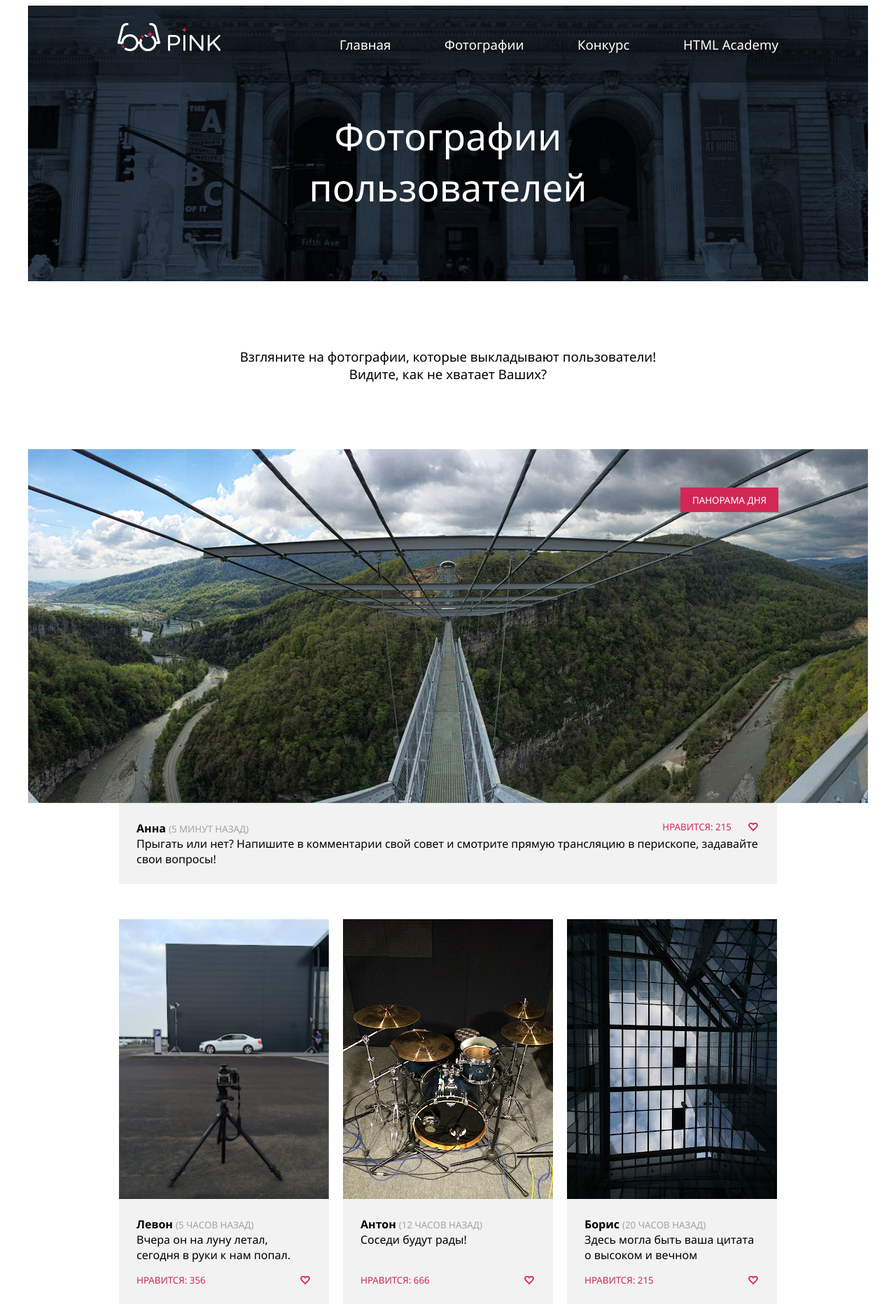
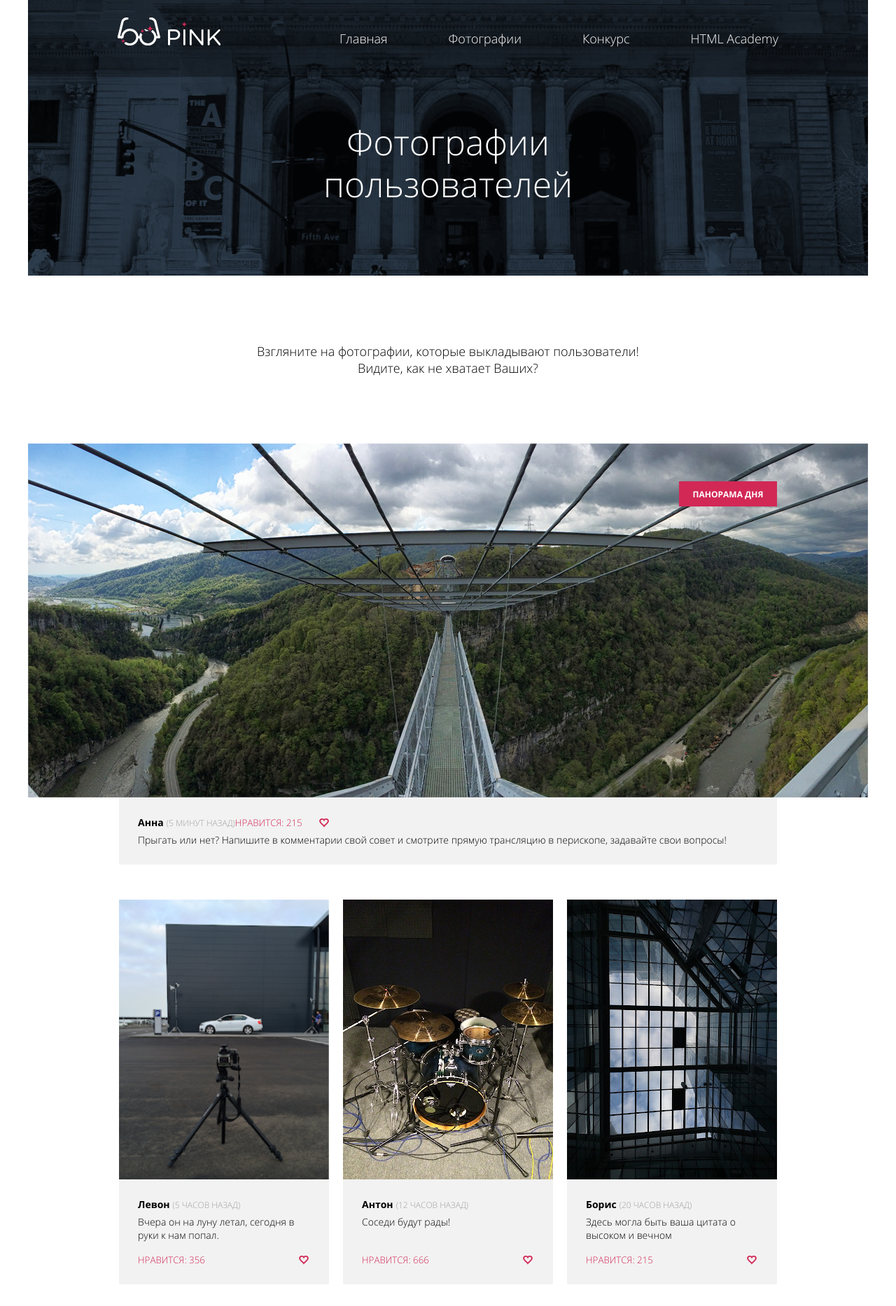
Before and after one commit to WoulDoar/front_hw1, a plain HTML site: page index.html in a window 1280 px wide. Shown: the top 1867 px of the page at 70% size. Drawn offline with Linux system fonts and the light colour scheme.

Commit message:
comments part 1

```diff
--- a/index.html
+++ b/index.html
@@ -8,8 +8,7 @@
     </head>
 
     <body>
-        <div class="main_container">
-            <header>
+        <header class="large_panel">
             <div class="main_menu">
                 <img class="pink_logo_top"
                      src="images/logotype-white-desktop.png"
@@ -25,24 +24,21 @@
             </div>
 
             <h1>
-                    Фотографии
-                    <br/>пользователей
+                Фотографии<br/>пользователей
             </h1>
         </header>
 
-            <main>
+        <main class="large_panel">
             <p class="wide_p">
-                    Взгляните на фотографии, которые выкладывают пользователи!
-                    <br>Видите, как не хватает Ваших?
+                Взгляните на фотографии, которые выкладывают пользователи!<br>Видите, как не хватает Ваших?
             </p>
 
-                <a class="top_img_place" href="images/top.jpg" target="_blank">
+            <a class="top_img_container" href="images/top.jpg" target="_blank">
                 <img src="images/top.jpg" alt="ПАНОРАМА ДНЯ" />
                 <div class="top_tag">ПАНОРАМА ДНЯ</div>
             </a>
 
             <div class="small_panel">
-                    <div class="top_img">
                 <div class="img_info">
                     <div>
                         <p class="sender_name">Анна</p>
@@ -51,40 +47,44 @@
                     </div>
                     <p class="description">Прыгать или нет? Напишите в комментарии свой совет и смотрите прямую трансляцию в перископе, задавайте свои вопросы!</p>
                 </div>
-                    </div>
 
                 <ul class="img_viewer">
                     <li>
+                        <figure>
                             <a href="images/gallery_1.png"
                                 target="_blank">
                                 <img src="images/gallery_1.png" alt="Изображение" />
                             </a>
-                            <div class="img_info">
+                            <figcaption class="img_info">
                                 <div>
                                     <p class="sender_name">Левон</p>
                                     <p class="timepoint">(5 ЧАСОВ НАЗАД)</p>
                                 </div>
                                 <p class="description">Вчера он на луну летал, сегодня в руки к нам попал.</p>
                                 <a class="likes">НРАВИТСЯ: 356</a>
-                            </div>
+                            </figcaption>
+                        </figure>
                     </li>
 
                     <li>
+                        <figure>
                             <a href="images/gallery_2.png"
                                 target="_blank">
                                 <img src="images/gallery_2.jpg" alt="Изображение" />
                             </a>
-                            <div class="img_info">
+                            <figcaption class="img_info">
                                 <div>
                                     <p class="sender_name">Антон</p>
                                     <p class="timepoint">(12 ЧАСОВ НАЗАД)</p>
                                 </div>
                                 <p class="description">Соседи будут рады!</p>
                                 <a class="likes">НРАВИТСЯ: 666</a>
-                            </div>
+                            </figcaption>
+                        </figure>
                     </li>
 
                     <li>
+                        <figure>
                         <a href="images/gallery_3.png"
                             target="_blank">
                             <img src="images/gallery_3.jpg" alt="Изображение" />
@@ -97,51 +97,58 @@
                             <p class="description">Здесь могла быть ваша цитата о высоком и вечном</p>
                             <a class="likes">НРАВИТСЯ: 215</a>
                         </div>
+                    </figure>
                     </li>
 
                     <li>
+                        <figure>
                             <a href="images/gallery_4.png"
                                 target="_blank">
                                 <img src="images/gallery_4.jpg" alt="Изображение" />
                             </a>
-                            <div class="img_info">
+                            <figcaption class="img_info">
                                 <div>
                                     <p class="sender_name">Сергей</p>
                                     <p class="timepoint">(25 ЧАСОВ НАЗАД)</p>
                                 </div>
                                 <p class="description">Самая кубанская в мире!</p>
                                 <a class="likes">НРАВИТСЯ: 4</a>
-                            </div>
+                            </figcaption>
+                        </figure>
                     </li>
 
                     <li>
+                        <figure>
                             <a href="images/gallery_5.png"
                                 target="_blank">
                                 <img src="images/gallery_5.jpg" alt="Изображение" />
                             </a>
-                            <div class="img_info">
+                            <figcaption class="img_info">
                                 <div>
                                     <p class="sender_name">Максим</p>
                                     <p class="timepoint">(40 ЧАСОВ НАЗАД)</p>
                                 </div>
                                 <p class="description">Где снег-то?</p>
                                 <a class="likes">НРАВИТСЯ: 4</a>
-                            </div>
+                            </figcaption>
+                        </figure>
                     </li>
 
                     <li>
+                        <figure>
                             <a href="images/gallery_6.png"
                                 target="_blank">
                                 <img src="images/gallery_6.jpg" alt="Изображение" />
                             </a>
-                            <div class="img_info">
+                            <figcaption class="img_info">
                                 <div>
                                     <p class="sender_name">Надежда</p>
                                     <p class="timepoint">(45 ЧАСОВ НАЗАД)</p>
                                 </div>
                                 <p class="description">Всем GM и взаимные лайки!</p>
                                 <a class="likes">НРАВИТСЯ: 4</a>
-                            </div>
+                            </figcaption>
+                        </figure>
                     </li>
                 </ul>
 
@@ -158,17 +165,14 @@
                                 <div class="slider_icon"><img src="images/crop.png" alt="Обрезание" /></div>
                                 <input type="range" min="1" max="100" value="50" class="slider" />
                             </div>
-                                <hr />
                             <div class="slider_container">
                                 <div class="slider_icon"><img src="images/fill.png" alt="Заливка" /></div>
                                 <input type="range" min="1" max="100" value="50" class="slider" />
                             </div>
-                                <hr />
                             <div class="slider_container">
                                 <div class="slider_icon"><img src="images/contrast.png" alt="Контраст" /></div>
                                 <input type="range" min="1" max="100" value="50" class="slider" />
                             </div>
-                                <hr />
                         </div>
                         <div class="upload_buttons">
                             <button class="upload_button">Запостить</button>
@@ -177,12 +181,9 @@
                     </div>
                 </div>
             </div>
-
-
         </main>
 
-            <footer>
-                <div class="small_panel">
+        <footer class="small_panel">
             <img class="pink_logo_top"
                     src="images/logotype-blue-desktop.png"
                     alt="Pink Logo" />
@@ -194,8 +195,6 @@
             </ul>
 
             <address>Разработано</address>
-                </div>
         </footer>
-        </div>
     </body>
 </html>
--- a/styles.css
+++ b/styles.css
@@ -1,8 +1,39 @@
+@font-face
+{
+    font-family: 'Open Sans';
+    src: url('fonts/OpenSans-Regular.ttf');
+    font-weight: normal;
+    font-style: normal;
+}
+
+@font-face
+{
+    font-family: 'Open Sans';
+    src: url('fonts/OpenSans-Light.ttf');
+    font-weight: lighter;
+    font-style: normal;
+}
+
+@font-face
+{
+    font-family: 'Open Sans';
+    src: url('fonts/OpenSans-Bold.ttf');
+    font-weight: bold;
+    font-style: normal;
+}
+
 *
 {
-    font-family: 'Segoe UI', Tahoma, Geneva, Verdana, sans-serif;
-    font-size: 14pt;
+    font-family: 'Open Sans';
+    font-size: 18px;
     box-sizing: border-box;
+    margin: 0px;
+    padding: 0px;
+    outline: 0px;
+}
+
+*:focus
+{
     outline: 0;
 }
 
@@ -16,18 +47,26 @@ input:focus
     outline: 0;
 }
 
-.main_container
+.large_panel
 {
     display: flex;
     flex-direction: column;
-    justify-content: center;
+    align-items: stretch;
+    justify-content: stretch;
     margin: 0 auto;
+    padding: 0px;
     max-width: 1200px;
 }
 
-.pink_logo_top
+.small_panel
 {
-    margin-top: -20px;
+    display: flex;
+    flex-direction: column;
+    align-items: stretch;
+    justify-content: flex-start;
+    max-width: 940px;
+    padding: 0px;
+    margin: 0 auto;
 }
 
 /* Header */
@@ -42,13 +81,19 @@ header
     justify-content: flex-start;
 }
 
-header h1
+h1
 {
     text-align: center;
-    margin-top: 40px;
+    margin-top: 63px;
     color: white;
-    font-weight: 100;
-    font-size: 40pt;
+    font-weight: normal;
+    font-size: 50px;
+    line-height: 60px;
+}
+
+.pink_logo_top
+{
+    margin-top: -20px;
 }
 
 /* Main menu */
@@ -59,8 +104,7 @@ header h1
     justify-content: flex-start;
     align-items: center;
     min-height: 110px;
-    padding-left: 128px;
-    padding-right: 128px;
+    padding: 0px 128px;
     background:rgba(0, 0, 0, .3);
 }
 
@@ -114,28 +158,12 @@ main
     justify-content: flex-start;
 }
 
-main *
-{
-    padding: 0px;
-    margin: 0px;
-}
-
 .top_img
 {
     display: flex;
     flex-direction: column;
     justify-content: center;
     align-items: center;
-}
-
-.small_panel
-{
-    display: flex;
-    flex-direction: column;
-    align-items: stretch;
-    max-width: 940px;
-    padding: 0px;
-    margin: 0 auto;
 }
 
 .wide_p
@@ -150,40 +178,34 @@ main *
     font-weight: normal;
 }
 
-.top_img_place
+.top_img_container
 {
     text-decoration: none;
     position: relative;
     display: flex;
-    justify-content: flex-start;
-    align-items: flex-start;
-}
-
-.top_img_place img
-{
-    width: 100%;
 }
 
 .top_tag
 {
     color: white;
     background: #d22856;
-    font-size: 10pt;
+    font-size: 12px;
+    font-weight: bold;
     width: 140px;
-    height: 35px;
+    height: 36px;
     display: flex;
     justify-content: center;
     align-items: center;
 
     position: absolute;
-    right: 128px;
-    top: 55px;
+    right: 130px;
+    top: 54px;
 }
 
 .img_info
 {
     background: #f2f2f2;
-    padding: 25px;
+    padding: 26px 27px;
     margin: 0px;
     display: flex;
     flex-direction: column;
@@ -194,7 +216,7 @@ main *
 .img_info p
 {
     margin: 0px;
-    font-size: 12pt;
+    font-size: 14px;
 }
 
 .img_info div
@@ -215,12 +237,13 @@ main *
 {
     color: #A2A2A2;
     margin-left: 4px;
-    font-size: 10pt;
+    font-size: 12px;
 }
 
 .img_info .description
 {
     flex-grow: 1;
+    margin-top: 6px;
 }
 
 .img_info .likes
```
Also changed, not shown: fonts/OpenSans-Bold.ttf (added), fonts/OpenSans-Light.ttf (added), fonts/OpenSans-Regular.ttf (added). Lines whose indentation alone changed are shown as unchanged.
